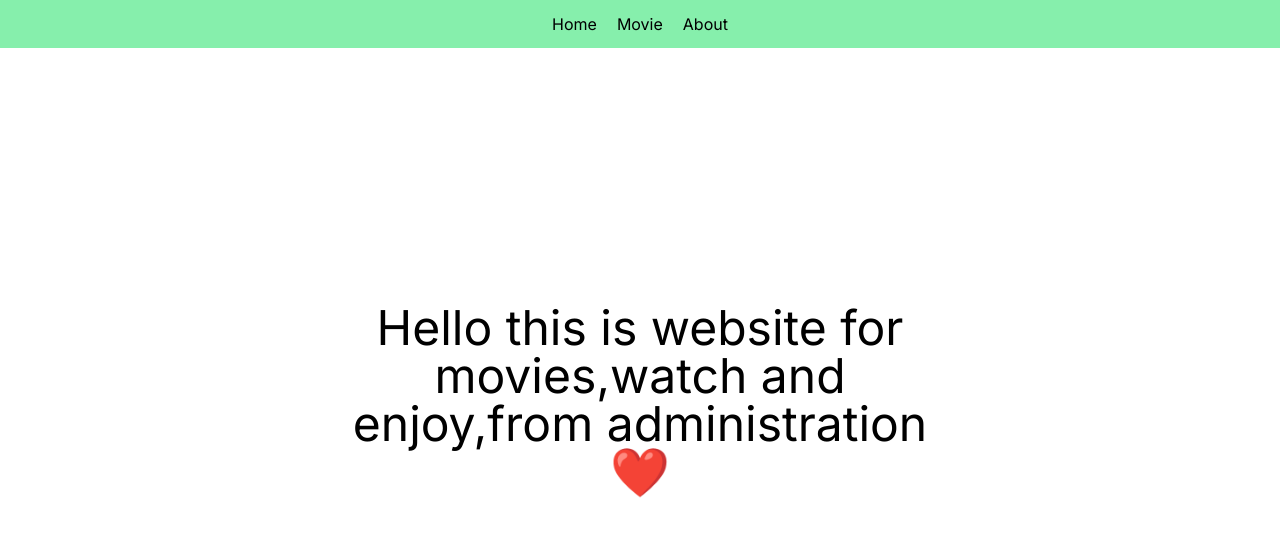
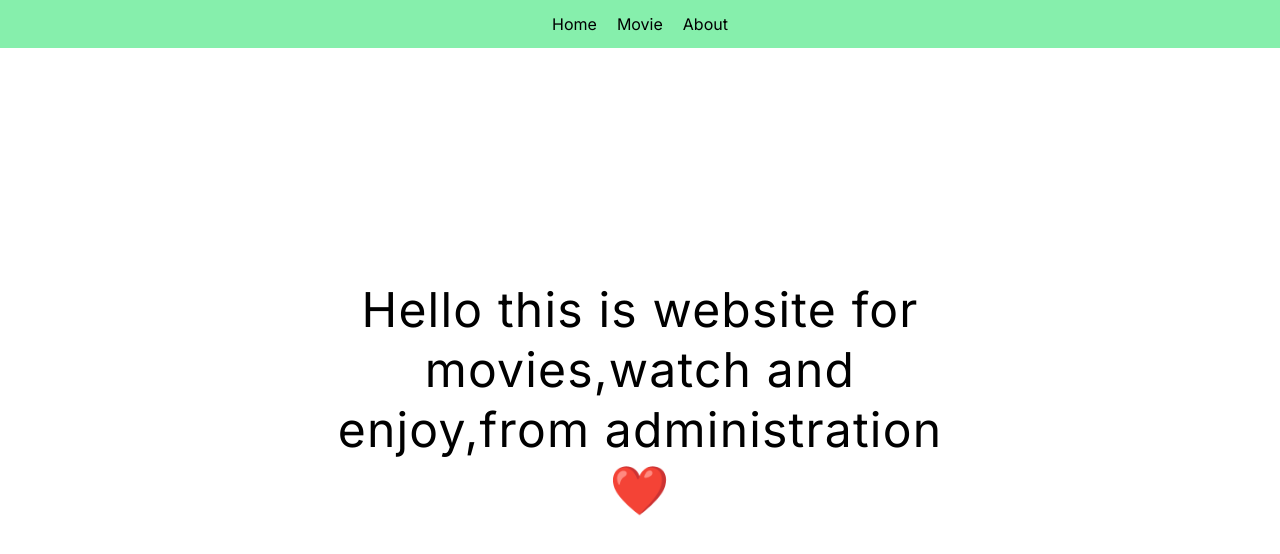
Before and after one commit to vaxojaniashvili/test-website, a Next.js app: page /pages/Main in a window 1280 px wide. Shown: the top 554 px of the page. Built offline with nearby package versions, Linux system fonts and the light colour scheme.

Commit message:
add-leading

```diff
--- a/src/app/pages/About/page.tsx
+++ b/src/app/pages/About/page.tsx
@@ -6,7 +6,7 @@ const page = () => {
     <div>
       <Header />
       <div className="absolute top-1/2 left-1/2 translate-x-[-50%] translate-y-[-50%]">
-        <h1 className="text-3xl text-center">
+        <h1 className="text-3xl text-center leading-snug">
           This website is a test project designed for showcasing movie data and
           enhancing user experience. It provides brief descriptions, ratings,
           and reviews of various films. ❤️
--- a/src/app/pages/Main/page.tsx
+++ b/src/app/pages/Main/page.tsx
@@ -6,7 +6,7 @@ const MainPage = () => {
     <div>
       <Header />
       <div className="absolute top-1/2 left-1/2 translate-x-[-50%] translate-y-[-50%]">
-        <h1 className="text-5xl text-center">
+        <h1 className="text-5xl text-center tracking-wide leading-tight">
           {" "}
           Hello this is website for movies,watch and enjoy,from administration
           ❤️
```
